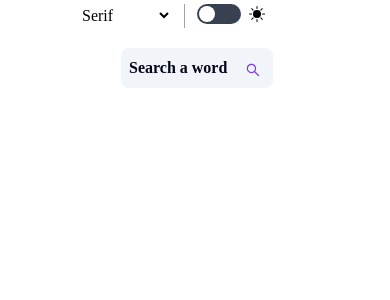
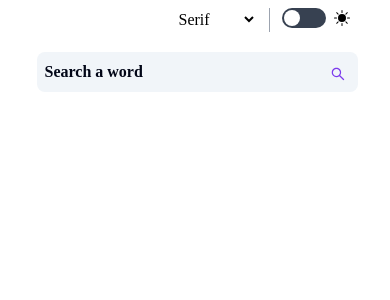
Before and after one commit to IamDinmaa/dictionary, a React (Create React App) app: page / in a window 390 px wide. Shown: the top 300 px of the page. Built offline with nearby package versions, Linux system fonts and the light colour scheme.

Commit message:
responsiveness added

```diff
--- a/src/App.js
+++ b/src/App.js
@@ -11,6 +11,7 @@ function App() {
   const [loading, setLoading] = useState(false);
   const [searchInitiated, setSearchInitiated] = useState(false);
   const [themeColor, setThemeColor] = useState('light')
+  const [selectedFont, setSelectedFont] = useState("serif")
 
 
   async function fetch_data(word) {
@@ -28,6 +29,10 @@ function App() {
   themeColor === "light" ? setThemeColor("dark") : setThemeColor("light")
   }
 
+  function fontChange (font) {
+ setSelectedFont(font)
+  }
+
   useEffect (()=> {
 themeColor === 'light' ? document.body.classList.add ("bg-white", "text-black") : document.body.classList.add ("bg-black", "text-white")
 if (themeColor === 'light') {
@@ -41,19 +46,12 @@ console.log(themeColor)
 
   }, [themeColor])
 
+
   return (
-    <div
-      style={{
-        marginLeft: "auto",
-        marginRight: "auto",
-        width: "40%",
-        marginTop: "1%",
-        marginBottom: "1%",
-
-      }}
+    <div className="ml-auto mr-auto mt-2 mb-2 w-5/6 sm:w-5/6 lg:w-2/5 xl:w-5/5 " style={{fontFamily: selectedFont}}
     >
       <div className="flex justify-end">
-        <FontSelector theme = {themeColor}/>
+        <FontSelector theme = {themeColor} fontToggle = {fontChange}/>
         <p className="border-l border-gray-400  ml-3 mr-3"></p>
         <ToggleTheme onToggle = {updateTheme} />
       </div>
--- /dev/null
+++ b/src/Components/AudioPlayer.jsx
@@ -0,0 +1,23 @@
+import React from "react";
+import { BsPlay } from "react-icons/bs";
+
+function AudioPlayer({ data }) {
+  const playMusic = () => {
+    const audio = new Audio(data.phonetics[0].audio);
+    audio.play();
+  };
+
+  return (
+    <>
+      <div>
+        <button
+          className="rounded-full border-violet-700 flex-row-reverse"
+          onClick={playMusic}>
+          <BsPlay />
+        </button>
+      </div>
+    </>
+  );
+}
+
+export default AudioPlayer;
--- a/src/Components/Fonts.jsx
+++ b/src/Components/Fonts.jsx
@@ -1,10 +1,12 @@
 import React, { useState } from "react";
 
-function FontSelector({ theme }) {
+function FontSelector({ theme, fontToggle }) {
   const [selectedFont, setSelectedFont] = useState("serif");
 
   const handleFontChange = (e) => {
-    setSelectedFont(e.target.value);
+    const font = e.target.value;
+    setSelectedFont(font);
+    fontToggle(font);
   };
 
   return (
@@ -19,8 +21,8 @@ function FontSelector({ theme }) {
         <option style={{ fontFamily: "sans-serif" }} value="sans-serif">
           sans-serif
         </option>
-        <option style={{ fontFamily: "monospace" }} value="monospace">
-          Monospace
+        <option style={{ fontFamily: "mono" }} value="mono">
+          Mono
         </option>
       </select>
     </div>
--- a/src/Components/Search.jsx
+++ b/src/Components/Search.jsx
@@ -25,7 +25,7 @@ function Search({ callback, theme }) {
     setWord(e.target.value);
   }
   return (
-    <div className="relative mb-4 mt-5 ml-1">
+    <div className="relative mb-4 mt-5 ml-1 sm:ml-0">
       <input
         onKeyDown={handleKeyDown}
         onChange={handleChange}
--- a/src/Components/Word.jsx
+++ b/src/Components/Word.jsx
@@ -1,4 +1,6 @@
 import React from "react";
+import AudioPlayer from "./AudioPlayer";
+
 function Word({ data }) {
   return (
     <div className="mb-4">
@@ -15,6 +17,7 @@ function Word({ data }) {
           <div>
             <p className=" text-violet-700 font-medium">{data.phonetic}</p>
           </div>
+          <AudioPlayer />
         </>
       )}
     </div>
```
